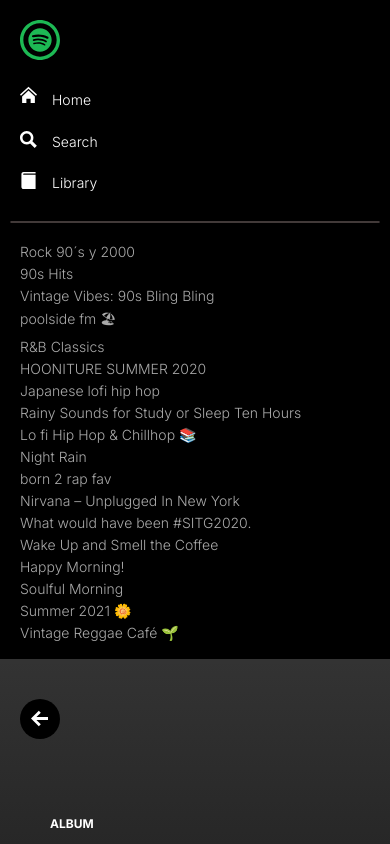
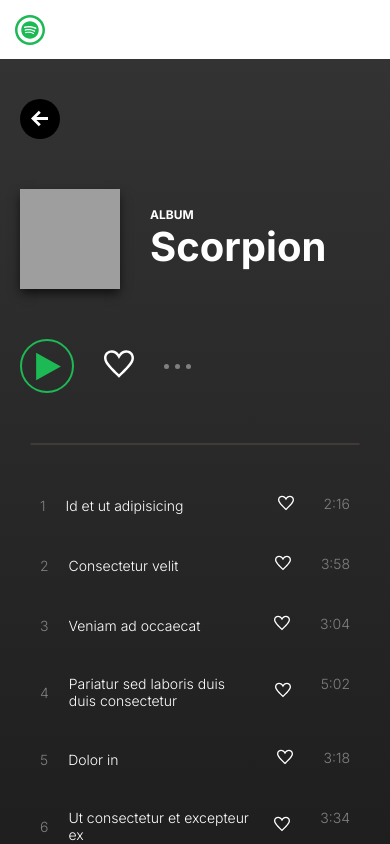
Before and after one commit to diogo405/spotify-clone, a React (Create React App) app: page /album/1008 in a window 390 px wide. Shown: the top 844 px of the page. Built offline with nearby package versions, Linux system fonts and the light colour scheme; grey boxes are pictures that could not be loaded.

Commit message:
feat: album page

```diff
--- a/src/API.tsx
+++ b/src/API.tsx
@@ -1,7 +1,9 @@
 import {ICard} from './components/Card'
+import {ITrack} from './components/Track'
 import recentPlayed from './json/recentPlayed.json'
 import suggestions from './json/suggestions.json'
 import playlists from './json/playlists.json'
+import tracks from './json/tracks.json'
 
 export interface ISuggestion {
   id: number,
@@ -32,3 +34,11 @@
     }, Math.random() * 3 * 1000)
   })
 }
+
+export const getTracks = (): Promise<Array<ITrack>> => {
+  return new Promise<Array<ITrack>>((resolve, reject) => {
+    setTimeout(() => {
+      resolve(tracks)
+    }, Math.random() * 3 * 1000)
+  })
+}
--- a/src/components/Heart/styles.css
+++ b/src/components/Heart/styles.css
@@ -1,6 +1,6 @@
 .heart {
-  width: 24px;
-  height: 24px;
+  width: 16px;
+  height: 16px;
   fill: white;
   cursor: pointer;
   transition: all 350ms ease-out;
--- a/src/components/Sidebar/index.tsx
+++ b/src/components/Sidebar/index.tsx
@@ -16,6 +16,7 @@
   }, [])
 
   return (
+    <>
     <aside className="sidebar">
       <svg
         className="sidebar__logo"
@@ -28,6 +29,16 @@
       <hr className="sidebar__separator" />
       <Playlists playlists={playlists} loading={playlistsLoading} />
     </aside>
+    <aside className="sidebar-mobile">
+      <svg
+        className="sidebar__logo"
+        viewBox="0 0 24 24"
+        xmlns="http://www.w3.org/2000/svg"
+      >
+        <path d="M12 0c-6.627 0-12 5.373-12 12s5.373 12 12 12 12-5.373 12-12-5.373-12-12-12zm0 2c5.514 0 10 4.486 10 10s-4.486 10-10 10-10-4.486-10-10 4.486-10 10-10zm0 3c-3.866 0-7 3.134-7 7s3.134 7 7 7 7-3.134 7-7-3.134-7-7-7zm3.21 10.096c-.125.207-.394.271-.6.146-1.643-1.005-3.712-1.232-6.149-.675-.235.053-.469-.094-.522-.328-.054-.235.092-.469.328-.523 2.666-.609 4.954-.347 6.799.78.205.126.27.395.144.6zm.857-1.906c-.158.257-.494.338-.751.18-1.881-1.156-4.75-1.491-6.975-.816-.289.088-.594-.075-.681-.363-.087-.289.076-.593.364-.681 2.542-.771 5.703-.398 7.863.93.257.158.338.494.18.75zm.074-1.984c-2.257-1.34-5.979-1.464-8.133-.81-.345.105-.711-.09-.816-.436-.105-.346.09-.712.436-.817 2.473-.75 6.583-.605 9.181.937.311.184.413.586.229.897-.185.311-.587.413-.897.229z" />
+      </svg>
+    </aside>
+    </>
   )
 }
 
--- a/src/components/Sidebar/styles.css
+++ b/src/components/Sidebar/styles.css
@@ -14,9 +14,20 @@
   border: 1px solid #423a39;
   border-radius: 5px;
 }
+.sidebar-mobile {
+  display: none;
+  padding: 15px 20px 10px 15px;
+}
+.sidebar-mobile .sidebar__logo {
+  max-width: 30px;
+  padding: 0;
+}
 
 @media (max-width: 578px) {
   .sidebar {
-    height: fit-content;
+    display: none;
+  }
+  .sidebar-mobile {
+    display: block;
   }
 }
--- /dev/null
+++ b/src/components/Track/index.tsx
@@ -0,0 +1,27 @@
+import React from 'react'
+import './styles.css'
+import Heart from '../Heart'
+
+export interface ITrack {
+  name: string,
+  length: string,
+  number: number
+}
+
+const Track: React.FC<ITrack> = ({name, length, number}) => {
+  return (
+    <div className="track">
+      <div className="track__container">
+        <span className="track__number">{number}</span>
+        <div className="track__play" />
+        <span className="track__name">{name}</span>
+      </div>
+      <div className="track__container">
+        <Heart />
+        <span className="track__length">{length}</span>
+      </div>
+    </div>
+  )
+}
+
+export default Track
--- /dev/null
+++ b/src/components/Track/styles.css
@@ -0,0 +1,42 @@
+.track {
+  display: flex;
+  justify-content: space-between;
+  padding: 20px;
+  cursor: pointer;
+}
+.track:hover {
+  background-color: #423a39;
+}
+.track__container {
+  display: flex;
+  align-items: center;
+}
+.track__number {
+  color: grey;
+  font-size: 14px;
+}
+.track:hover .track__number {
+  display: none;
+}
+.track__play {
+  width: 0;
+  height: 0;
+  border-top: 5px solid transparent;
+  border-bottom: 5px solid transparent;
+  border-left: 7px solid white;
+  display: none;
+}
+.track:hover .track__play {
+  display: block;
+}
+.track__name {
+  margin-left: 20px;
+  font-size: 14px;
+  margin-right: 20px;
+}
+.track__length {
+  margin-left: 30px;
+  font-size: 14px;
+  color: grey;
+  align-self: flex-start;
+}
--- /dev/null
+++ b/src/json/tracks.json
@@ -0,0 +1,15 @@
+[
+  {"name": "Id et ut adipisicing", "length": "2:16", "number": 1},
+  {"name": "Consectetur velit", "length": "3:58", "number": 2},
+  {"name": "Veniam ad occaecat", "length": "3:04", "number": 3},
+  {"name": "Pariatur sed laboris duis duis consectetur", "length": "5:02", "number": 4},
+  {"name": "Dolor in", "length": "3:18", "number": 5},
+  {"name": "Ut consectetur et excepteur ex", "length": "3:34", "number": 6},
+  {"name": "Lorem", "length": "3:15", "number": 7},
+  {"name": "Ex", "length": "3:25", "number": 8},
+  {"name": "Quis eu", "length": "2:43", "number": 9},
+  {"name": "Et sit", "length": "3:36", "number": 10},
+  {"name": "Eiusmod", "length": "3:43", "number": 11},
+  {"name": "Do sint", "length": "4:07", "number": 12},
+  {"name": "Eu", "length": "3:02", "number": 13}
+]
--- a/src/pages/AlbumPage/index.tsx
+++ b/src/pages/AlbumPage/index.tsx
@@ -1,11 +1,25 @@
-import React from 'react'
+import React, {useState, useEffect} from 'react'
 import Back from '../../components/Back'
 import Play from '../../components/Play'
 import Heart from '../../components/Heart'
 import DotMenu from '../../components/DotMenu'
+import Skeleton from '../../components/Skeleton'
+import Track, {ITrack} from '../../components/Track'
+import {getTracks} from '../../API'
 import './styles.css'
 
 const AlbumPage = () => {
+  const [tracks, setTracks] = useState<Array<ITrack>>([])
+  const [loading, setLoading] = useState(true)
+
+  useEffect(() => {
+    (async () => {
+      const res = await getTracks()
+      setTracks(res)
+      setLoading(false)
+    })()
+  }, [])
+
   return (
     <>
       <Back url="/" />
@@ -21,6 +35,13 @@
         <Heart size="big" />
         <DotMenu />
       </div>
+      <hr className="separator" />
+      <div className="tracks">
+        {loading ?
+          [...Array(10).keys()].map(n => (<Skeleton height="50px" key={n} />)) :
+          tracks.map((track, idx) => <Track name={track.name} length={track.length} number={track.number} key={idx} />)
+        }
+      </div>
     </>
   )
 }
--- a/src/pages/AlbumPage/styles.css
+++ b/src/pages/AlbumPage/styles.css
@@ -30,3 +30,28 @@
 .actions > * {
   margin-right: 30px;
 }
+.separator {
+  margin: 50px 10px 30px 10px;
+  border: 1px solid #423a39;
+  border-radius: 5px;
+}
+.tracks {}
+.tracks .skeleton {
+  margin-top: 10px;
+}
+
+@media (max-width: 992px) {
+  .header__title {
+    font-size: 50px;
+  }
+  .header__image {
+    width: 100px;
+    height: 100px;
+  }
+}
+
+@media (max-width: 768px) {
+  .header__title {
+    font-size: 40px;
+  }
+}
```
Also changed, not shown: 1 other file (tests, documents, lock files or other folders).
